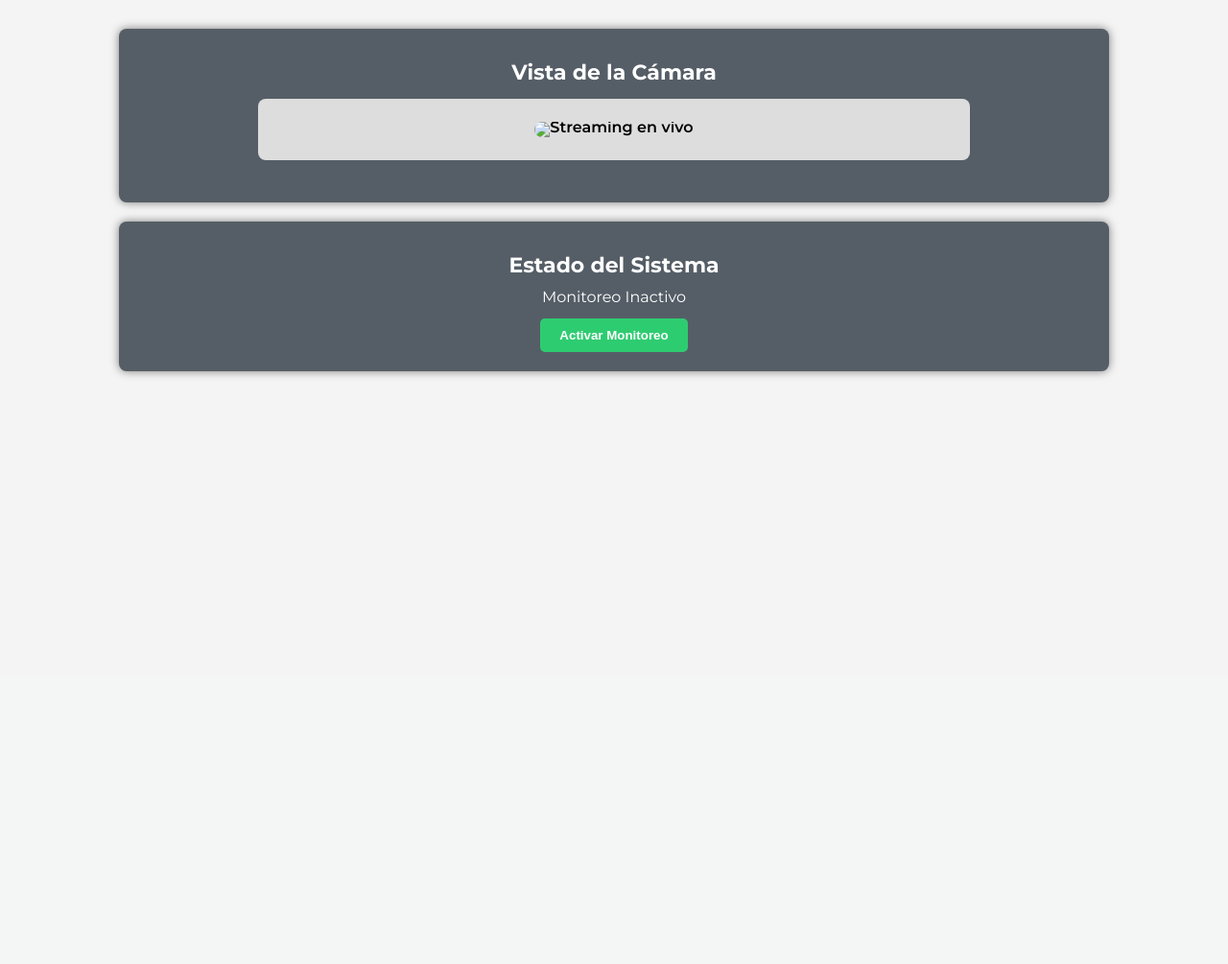
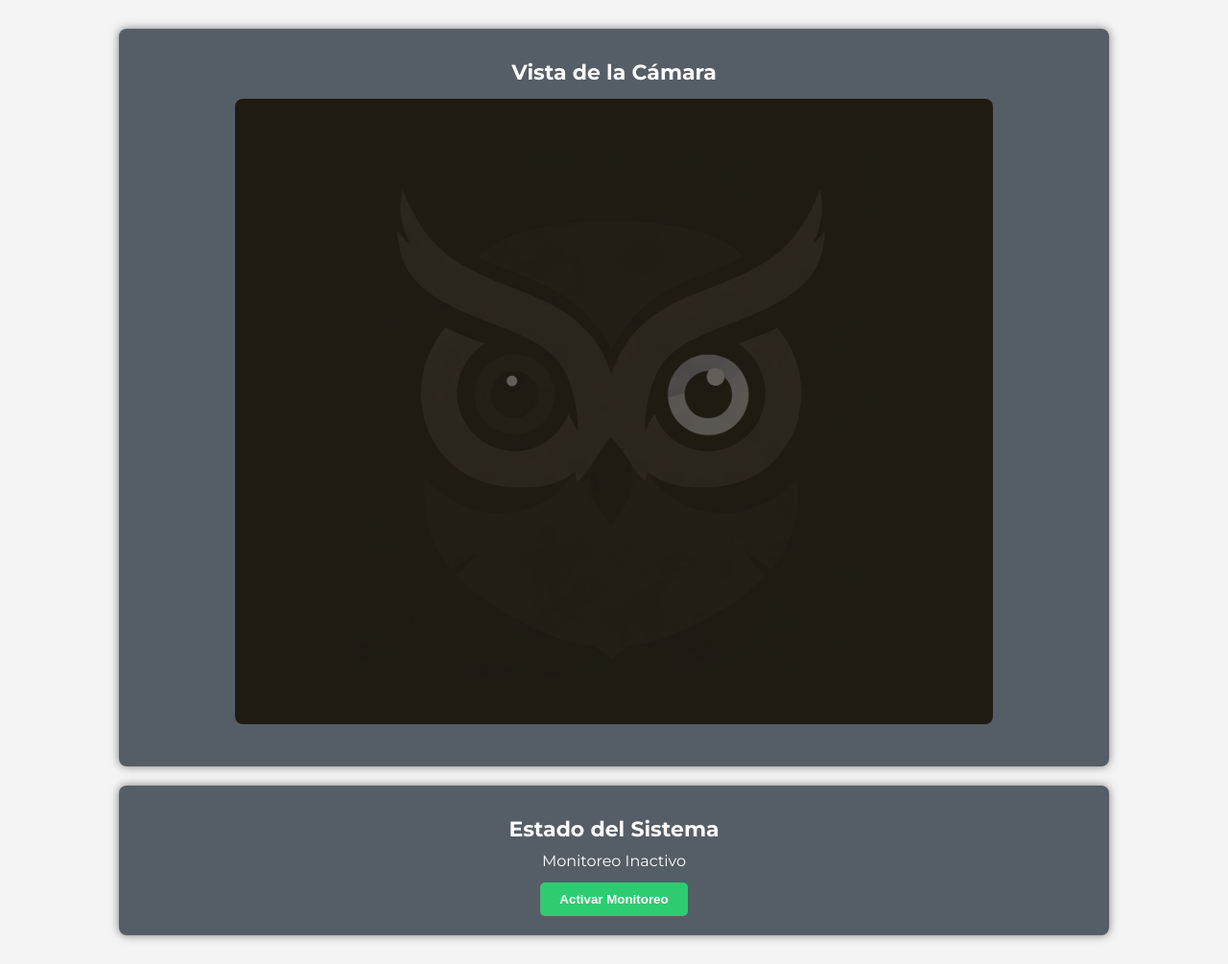
Before and after one commit to Micky-CM/vision-system, a Flask app: page / in a window 1280 px wide. Shown: the part 96-1101 px from the top of the page at 96% size. Before the commit the page ends 489 px from the top, so only its background shows below. Run offline with Flask 3, Linux system fonts and the light colour scheme; parts of the project's set-up code (start-up, migrations or seed data) failed here and were passed over.

Commit message:
Se incluye una imagen en el recuadro del video

```diff
--- a/static/styles.css
+++ b/static/styles.css
@@ -43,16 +43,22 @@ h2 {
   text-align: center;
 }
 .camera-feed {
-  background: #ddd;
+  display: flex;
+  align-items: center;
+  justify-content: center;
+  background: #1f1b13;
   color: black;
   font-weight: 600;
   width: 70%;
-  padding: 1.5rem;
+  height: auto;
+  padding: 3rem;
   border-radius: 8px;
   margin: 0 auto 1.5rem;
 }
 .camera-feed img {
-  width: 100%;
+  width: 80%;
+  height: auto;
+  opacity: 0.3;
   border-radius: 8px;
 }
 button {
@@ -93,7 +99,3 @@ button:hover {
   font-size: 28px;
   cursor: pointer;
 }
-.camera-feed img {
-  width: 100%;
-  border-radius: 8px;
-}
--- a/templates/index.html
+++ b/templates/index.html
@@ -11,15 +11,14 @@
 </head>
 <body>
     <header>
-        <img src="{{ url_for('static', filename='img/owl-eye-logo.png') }}" alt="logo de owl eye">
+        <img src="{{ url_for('static', filename='img/owl-eye-logo.png') }}" alt="Logo de Owl Eye">
         <h1>Owl Eye</h1>
     </header>
     <main>
         <section class="camera-view">
             <h2>Vista de la Cámara</h2>
             <div class="camera-feed">
-                <!-- Inicialmente sin src; se asigna al activar el monitoreo -->
-                <img id="video-feed" src="" alt="Streaming en vivo">
+                <img id="video-feed" src="{{ url_for('static', filename='img/owl-eye-dark-logo.png') }}" alt="Streaming en vivo">
             </div>
         </section>
         <section class="status">
```
Also changed, not shown: static/img/owl-eye-dark-logo.png (added).
